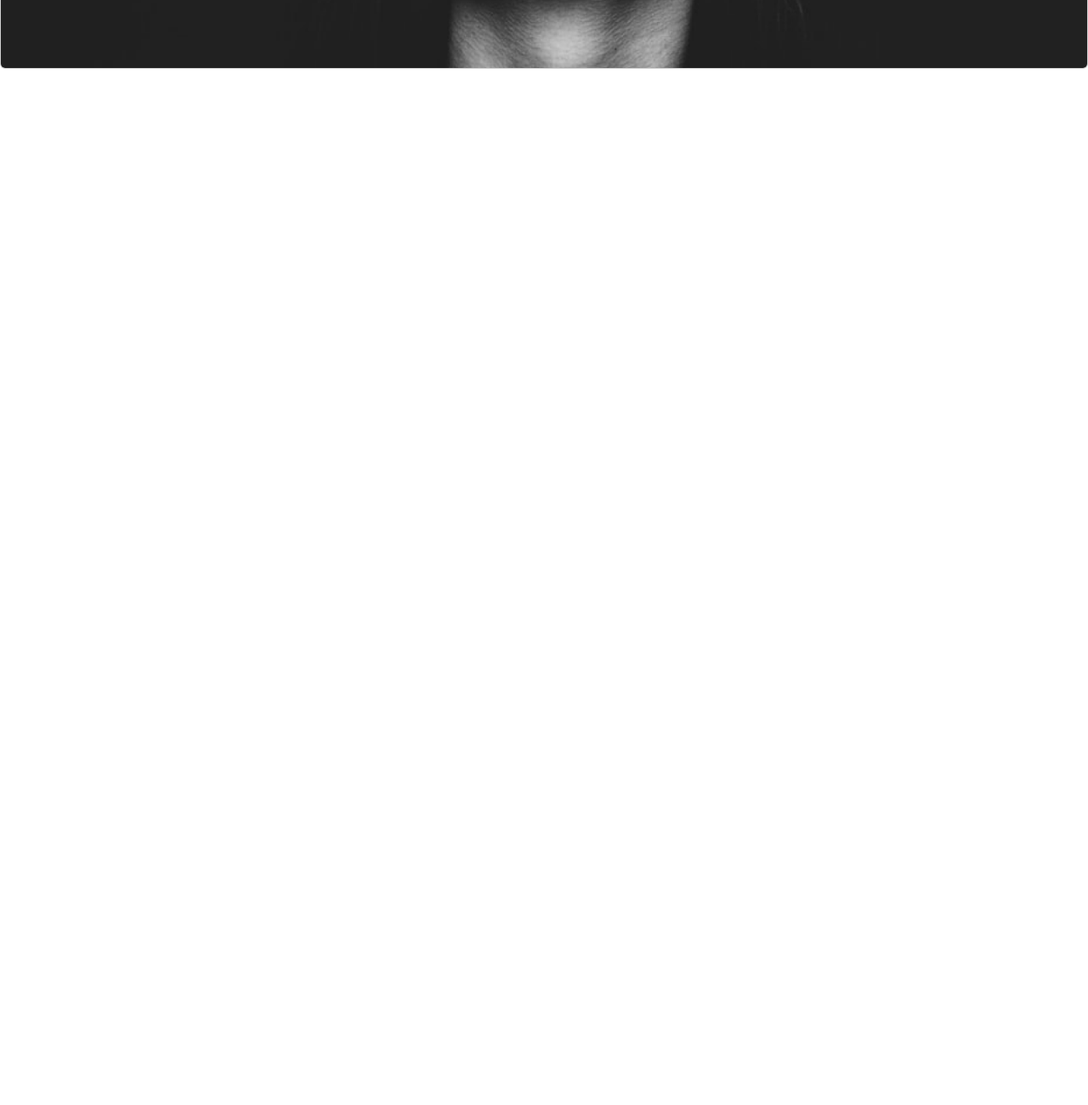
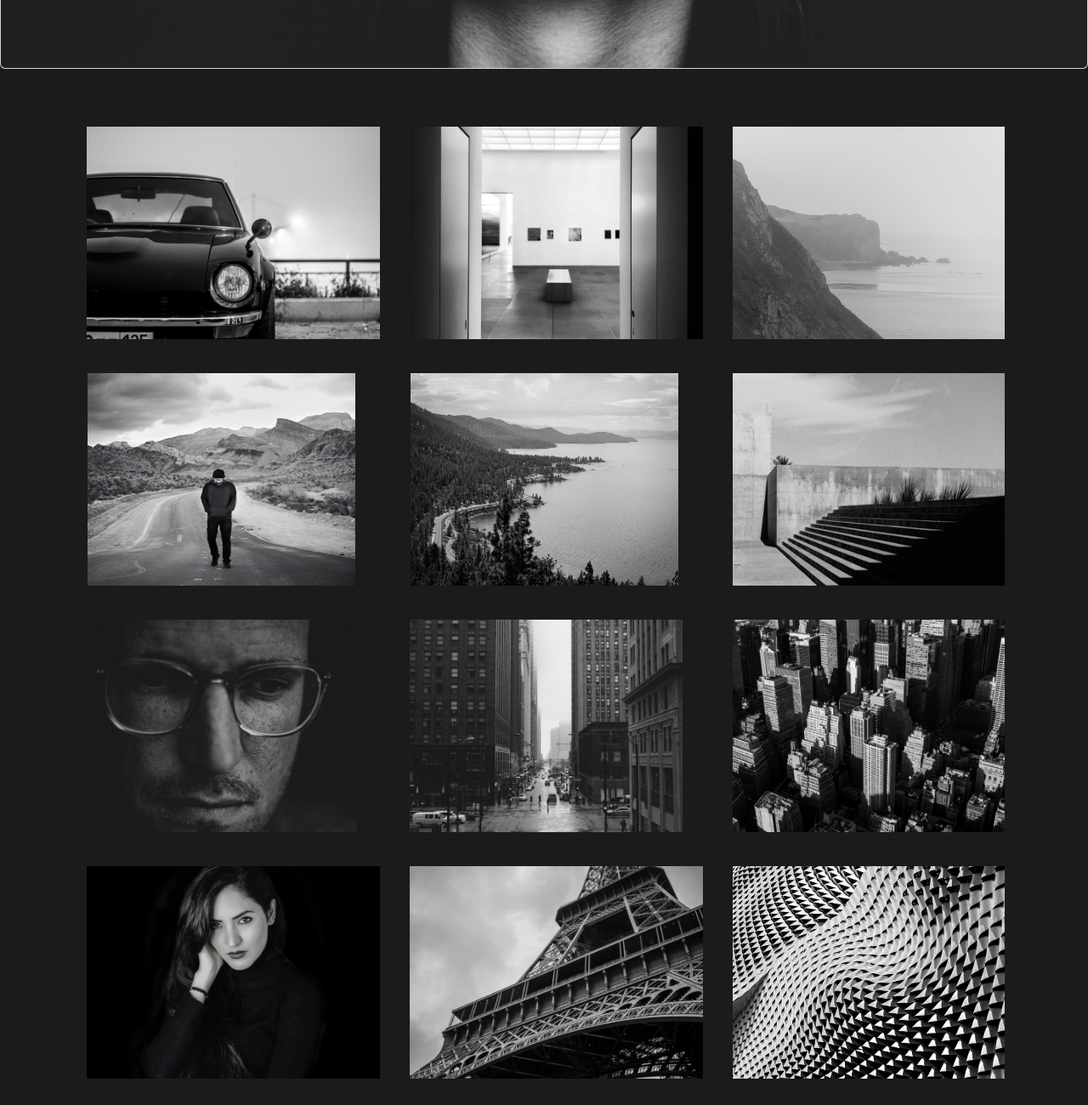
Before and after one commit to Marvinrose/photography-project, a plain HTML site: page index.html in a window 1280 px wide. Shown: the part 720-2020 px from the top of the page at 85% size. Before the commit the page ends 801 px from the top, so only its background shows below. Drawn offline with nearby package versions, Linux system fonts and the light colour scheme; a web font is replaced by a local one.

Commit message:
Added more photos to the homepage

```diff
--- a/index.html
+++ b/index.html
@@ -42,6 +42,84 @@
           </div>
         </div>
       </div>
+      <div class="homepage-content">
+        <div class="container homepage-row mt-5">
+          <div class="row">
+            <div class="col-4">
+              <img class="img-fluid" src="images/homepage-image-1.png" alt="" />
+            </div>
+            <div class="col-4">
+              <img class="img-fluid" src="images/homepage-image-2.png" alt="" />
+            </div>
+            <div class="col-4">
+              <img
+                class="img-fluid frst-row-last-img"
+                src="images/homepage-image-3.png"
+                alt=""
+              />
+            </div>
+
+            <div class="col-4">
+              <img
+                class="img-fluid second-row"
+                src="images/homepage-image-4.png"
+                alt=""
+              />
+            </div>
+            <div class="col-4">
+              <img
+                class="img-fluid second-row"
+                src="images/homepage-image-5.png"
+                alt=""
+              />
+            </div>
+            <div class="col-4">
+              <img
+                class="img-fluid second-row-last-img"
+                src="images/homepage-image-6.png"
+                alt=""
+              />
+            </div>
+
+            <div class="col-4">
+              <img class="img-fluid" src="images/homepage-image-7.png" alt="" />
+            </div>
+            <div class="col-4">
+              <img class="img-fluid" src="images/homepage-image-8.png" alt="" />
+            </div>
+            <div class="col-4">
+              <img
+                class="img-fluid nineth-row-last-img"
+                src="images/homepage-image-9.png"
+                alt=""
+              />
+            </div>
+
+            <div class="col-4">
+              <img
+                class="img-fluid"
+                src="images/homepage-image-10.png"
+                alt=""
+              />
+            </div>
+            <div class="col-4">
+              <img
+                class="img-fluid"
+                src="images/homepage-image-11.png"
+                alt=""
+              />
+            </div>
+            <div class="col-4">
+              <img
+                class="img-fluid last-row-last-img"
+                src="images/homepage-image-12.png"
+                alt=""
+              />
+            </div>
+          </div>
+          <br /><br />
+        </div>
+      </div>
     </div>
   </body>
 </html>
--- a/photography.css
+++ b/photography.css
@@ -4,6 +4,7 @@
 
 .hero-section {
   text-align: center;
+  background-color: #1b1b1b;
 }
 .card-img-overlay {
   padding-top: 250px;
@@ -29,3 +30,24 @@
   color: #272142;
   text-decoration: none;
 }
+.homepage-content {
+}
+.homepage-row img {
+  height: 250px;
+  margin: 20px;
+}
+.second-row {
+  width: 315px;
+}
+.second-row-last-img {
+  width: 320px;
+}
+.frst-row-last-img {
+  width: 320px;
+}
+.nineth-row-last-img {
+  width: 320px;
+}
+.last-row-last-img {
+  width: 320px;
+}
```
Also changed, not shown: images/homepage-image-1.png (added), images/homepage-image-10.png (added), images/homepage-image-11.png (added), images/homepage-image-12.png (added), images/homepage-image-2.png (added), images/homepage-image-3.png (added), images/homepage-image-4.png (added), images/homepage-image-5.png (added), images/homepage-image-6.png (added), images/homepage-image-7.png (added), images/homepage-image-8.png (added), images/homepage-image-9.png (added).
